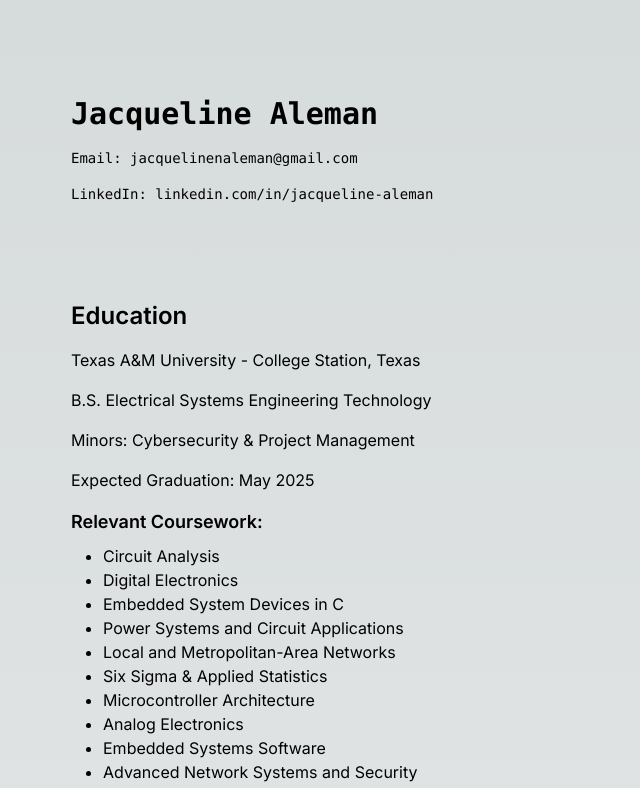
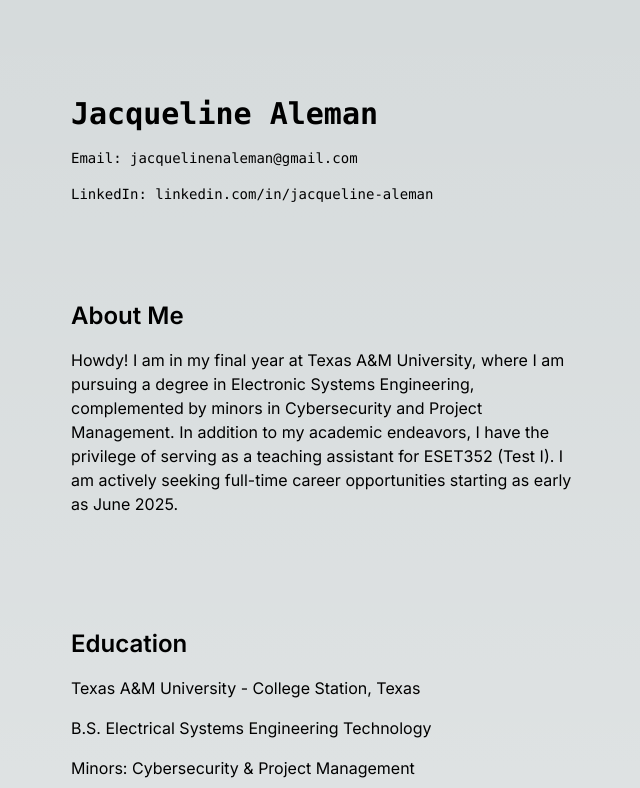
Before and after one commit to adamcesco/jackie-portfolio, a Next.js app: page / in a window 1280 px wide. Shown: the top 788 px of the page, without its empty margins (57-697 px from the left). Built offline with nearby package versions, Linux system fonts and the light colour scheme.

Commit message:
chore: Update page.js to include About Me section

```diff
--- a/src/app/page.js
+++ b/src/app/page.js
@@ -7,6 +7,13 @@ export default function Home() {
         <h1 className="text-3xl font-bold mb-4">Jacqueline Aleman</h1>
         <p className="mb-4">Email: jacquelinenaleman@gmail.com</p>
         <p className="mb-8">LinkedIn: <a href="https://www.linkedin.com/in/jacqueline-aleman" target="_blank" rel="noopener noreferrer">linkedin.com/in/jacqueline-aleman</a></p>
+      </div>
+      <div className="mb-16"></div> {/* Spacer */}
+      <div className="mb-32 grid text-center lg:max-w-5xl lg:w-full lg:mb-0 lg:grid-cols-2 lg:text-left">
+        <div className="col-span-2 lg:col-span-1 mb-8">
+          <h2 className="text-2xl font-semibold mb-4">About Me</h2>
+          <p className="mb-4">Howdy! I am in my final year at Texas A&M University, where I am pursuing a degree in Electronic Systems Engineering, complemented by minors in Cybersecurity and Project Management. In addition to my academic endeavors, I have the privilege of serving as a teaching assistant for ESET352 (Test I). I am actively seeking full-time career opportunities starting as early as June 2025.</p>
+        </div>
       </div>
       <div className="mb-16"></div> {/* Spacer */}
       <div className="mb-32 grid text-center lg:max-w-5xl lg:w-full lg:mb-0 lg:grid-cols-4 lg:text-left">
```
